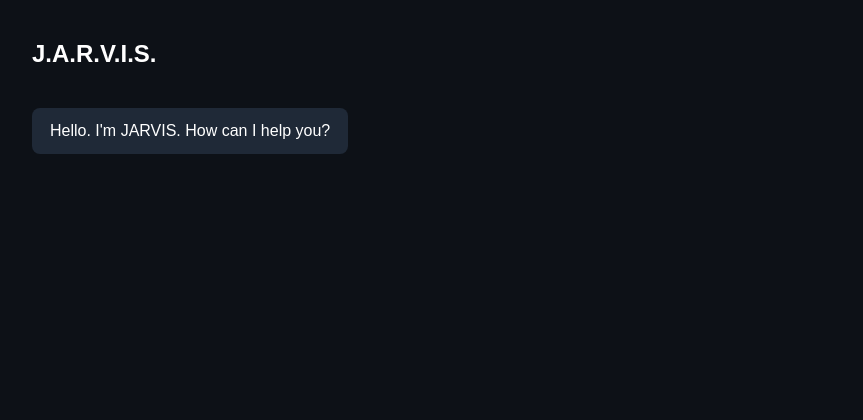
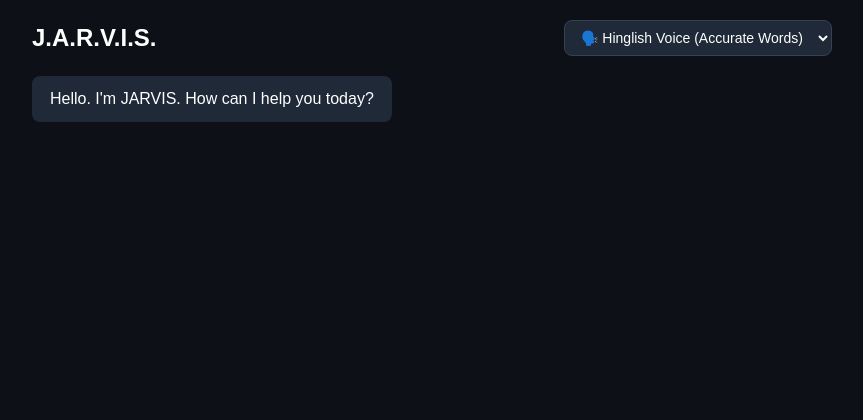
Before and after one commit to skbnarayansarees-ship-it/JarvisApp, a Flask app: page / in a window 1280 px wide. Shown: the top 420 px of the page, without its empty margins (208-1071 px from the left). Run offline with Flask 3, Linux system fonts and the light colour scheme.

Commit message:
Enhance header layout and add voice selection

```diff
--- a/templates/index.html
+++ b/templates/index.html
@@ -6,7 +6,20 @@
     <title>J.A.R.V.I.S. AI</title>
     <style>
         body { background-color: #0d1117; color: white; font-family: Arial, sans-serif; display: flex; flex-direction: column; align-items: center; height: 100vh; margin: 0; padding: 20px; box-sizing: border-box; }
-        .header { display: flex; align-items: center; gap: 15px; width: 100%; max-width: 800px; margin-bottom: 20px; }
+        .header { display: flex; align-items: center; justify-content: space-between; width: 100%; max-width: 800px; margin-bottom: 20px; }
+        .header h2 { margin: 0; }
+
+        .voice-select {
+            background-color: #1f2937;
+            color: white;
+            border: 1px solid #374151;
+            padding: 8px 12px;
+            border-radius: 8px;
+            font-size: 14px;
+            outline: none;
+            cursor: pointer;
+        }
+
         .chat-container { flex: 1; width: 100%; max-width: 800px; overflow-y: auto; display: flex; flex-direction: column; gap: 15px; padding-bottom: 20px; }
         .message { padding: 12px 18px; border-radius: 8px; max-width: 70%; line-height: 1.4; }
         .bot-msg { background-color: #1f2937; align-self: flex-start; }
@@ -26,10 +39,16 @@
 </head>
 <body>
 
-    <div class="header"><h2>J.A.R.V.I.S.</h2></div>
+    <div class="header">
+        <h2>J.A.R.V.I.S.</h2>
+        <select id="voice-mode" class="voice-select">
+            <option value="hinglish" selected>🗣️ Hinglish Voice (Accurate Words)</option>
+            <option value="english">🇬🇧 English Voice (Fluent Accent)</option>
+        </select>
+    </div>
 
     <div class="chat-container" id="chat-box">
-        <div class="message bot-msg">Hello. I'm JARVIS. How can I help you?</div>
+        <div class="message bot-msg">Hello. I'm JARVIS. How can I help you today?</div>
     </div>
 
     <div class="orb" id="orb"></div>
@@ -45,10 +64,23 @@
         const userInput = document.getElementById("user-input");
         const orb = document.getElementById("orb");
         const micBtn = document.getElementById("mic-btn");
+        const voiceModeSelect = document.getElementById("voice-mode");
 
         let isSpeaking = false;
         let isListening = false;
         let recognition = null;
+        let availableVoices = [];
+
+        // Load voices list for browser TTS
+        function loadVoices() {
+            if ('speechSynthesis' in window) {
+                availableVoices = window.speechSynthesis.getVoices();
+            }
+        }
+        loadVoices();
+        if ('speechSynthesis' in window && window.speechSynthesis.onvoiceschanged !== undefined) {
+            window.speechSynthesis.onvoiceschanged = loadVoices;
+        }
 
         if ('webkitSpeechRecognition' in window || 'SpeechRecognition' in window) {
             const SpeechRecognition = window.SpeechRecognition || window.webkitSpeechRecognition;
@@ -137,7 +169,6 @@
             userInput.value = "";
 
             try {
-                // RENDER URL ADDED HERE (Connection problem fix)
                 const response = await fetch("https://jarvis-ai-n0fu.onrender.com/chat", {
                     method: "POST",
                     headers: { "Content-Type": "application/json" },
@@ -164,7 +195,23 @@
                 window.speechSynthesis.cancel();
 
                 const utterance = new SpeechSynthesisUtterance(text);
-                utterance.lang = 'en-IN';
+                const mode = voiceModeSelect.value;
+
+                if (availableVoices.length === 0) {
+                    availableVoices = window.speechSynthesis.getVoices();
+                }
+
+                // Voice selection logic
+                if (mode === "english") {
+                    utterance.lang = "en-US";
+                    const engVoice = availableVoices.find(v => v.lang.includes("en-US") || v.lang.includes("en-GB"));
+                    if (engVoice) utterance.voice = engVoice;
+                } else {
+                    utterance.lang = "hi-IN";
+                    const hinVoice = availableVoices.find(v => v.lang.includes("hi-IN")) ||
+                                     availableVoices.find(v => v.lang.includes("en-IN"));
+                    if (hinVoice) utterance.voice = hinVoice;
+                }
 
                 utterance.onstart = function() {
                     isSpeaking = true;
```
